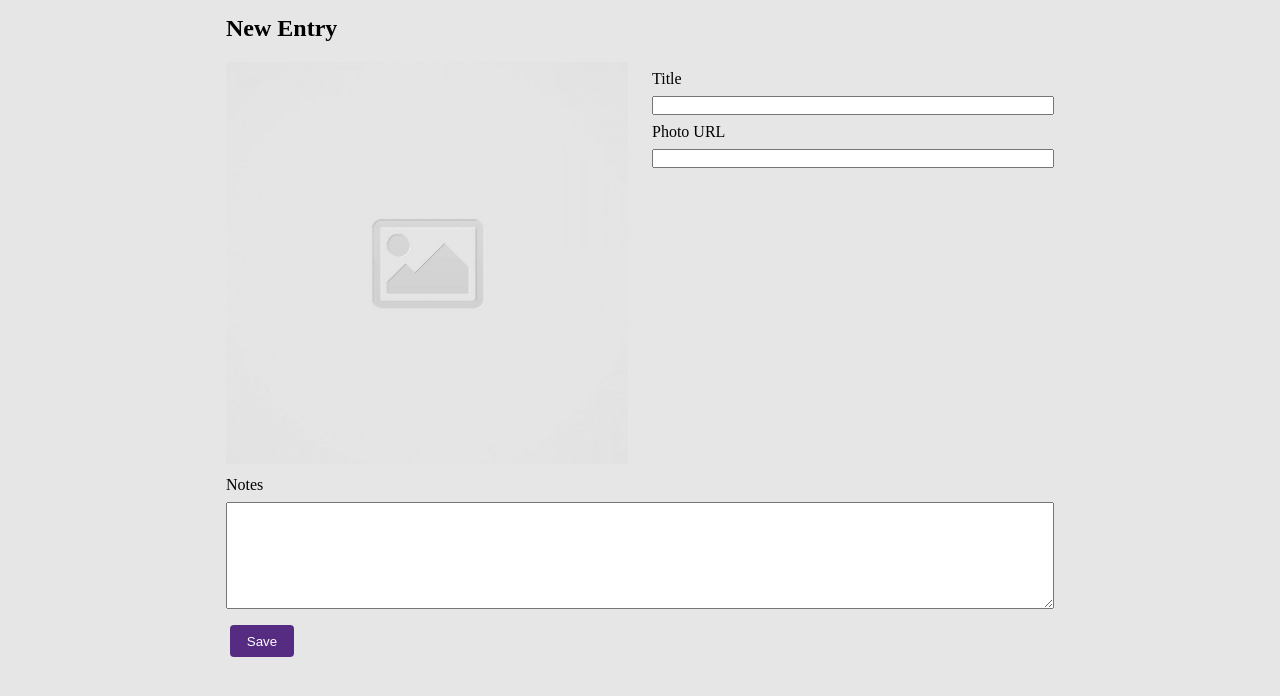
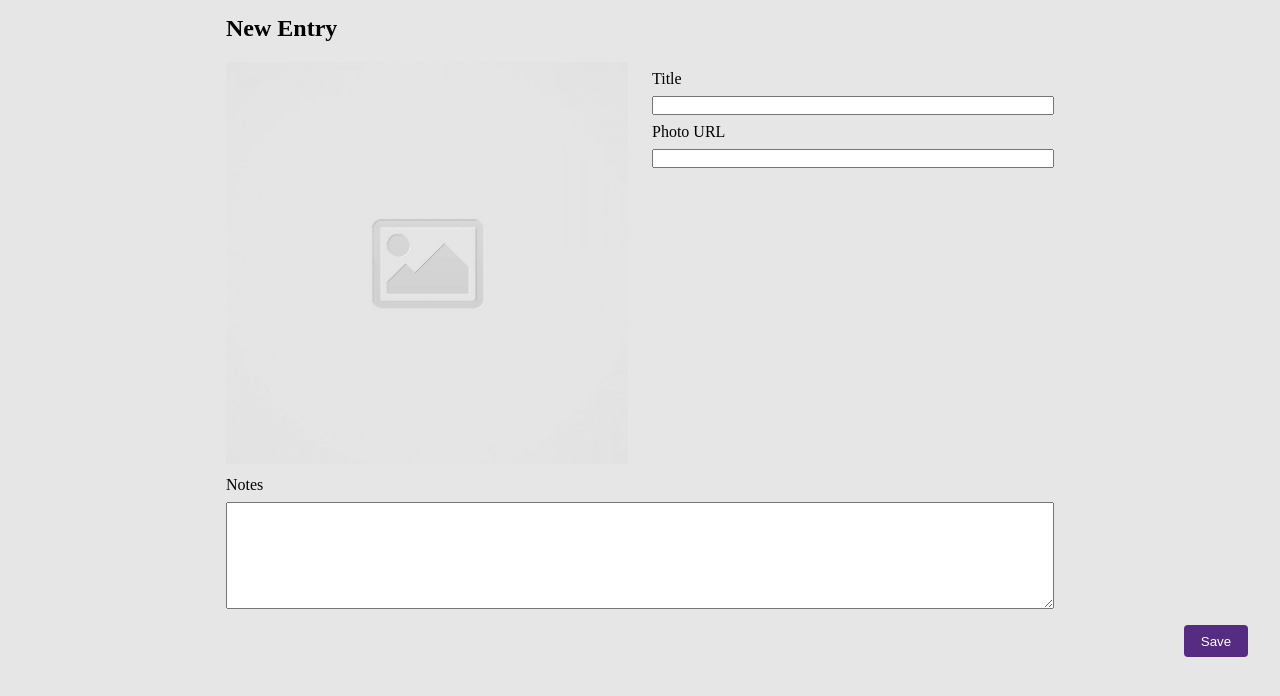
Before and after one commit to Alex-piper/code-journal, a website: page index.html in a window 1280 px wide. Shown: the part 64-760 px from the top of the page. Drawn offline with Linux system fonts and the light colour scheme.

Commit message:
Remove all CSS styling that had no affect or was otherwise unnecessary.

```diff
--- a/css/styles.css
+++ b/css/styles.css
@@ -22,12 +22,6 @@ img {
   width: 100%;
 }
 
-/* .button-mover {
-  justify-content: right;
-  display: flex;
-  margin-top: 1rem;
-} */
-
 label {
   margin-bottom: 0.5rem;
   margin-top: 0.5rem;
@@ -48,13 +42,9 @@ h3.entries-link {
   color: tomato;
   text-decoration: underline;
   font-weight: 600;
-
-  /* margin-right: 34rem; */
 }
 
 .button {
-  justify-content: space-between;
-  padding: 0 1rem;
   margin-top: 1rem;
 }
 
@@ -65,6 +55,8 @@ h3.entries-link {
   height: 2rem;
   border-radius: 0.25rem;
   border: none;
+  position: absolute;
+  right: 2rem;
 }
 
 .overlay {
```
